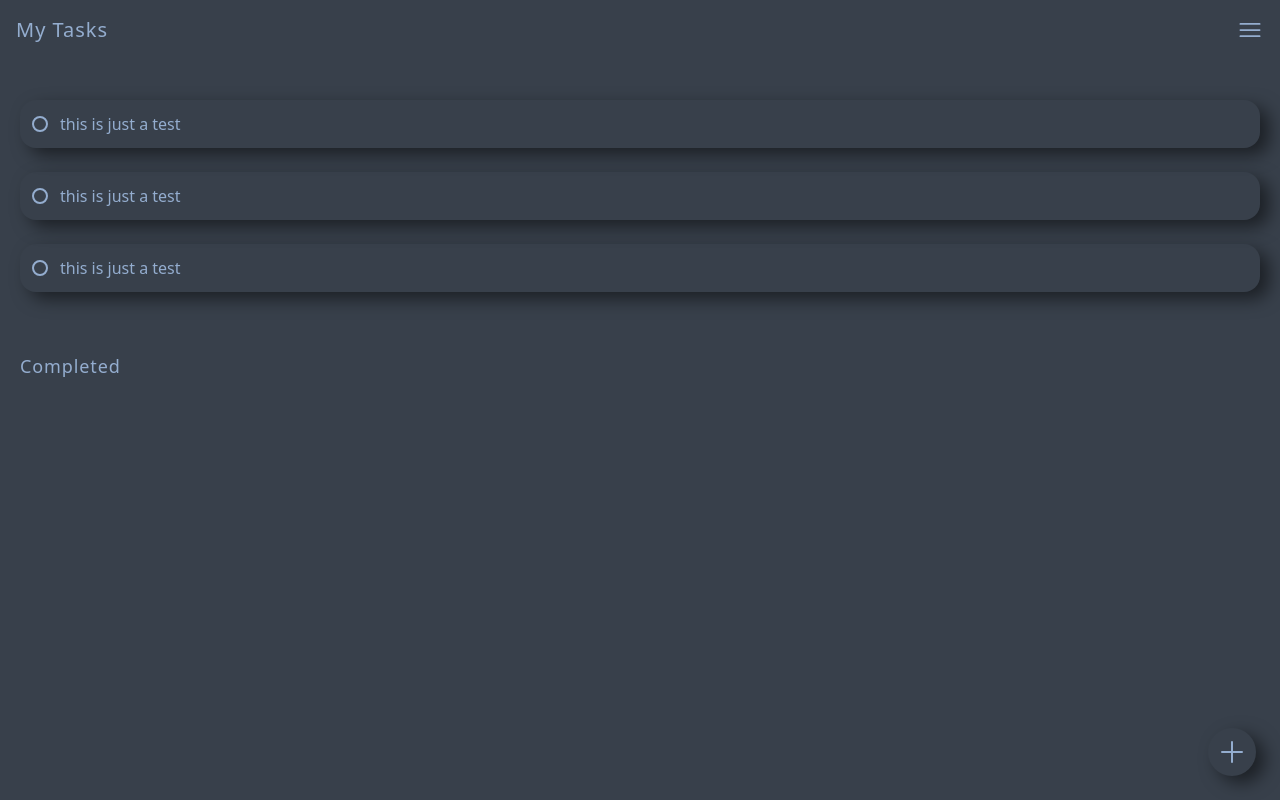
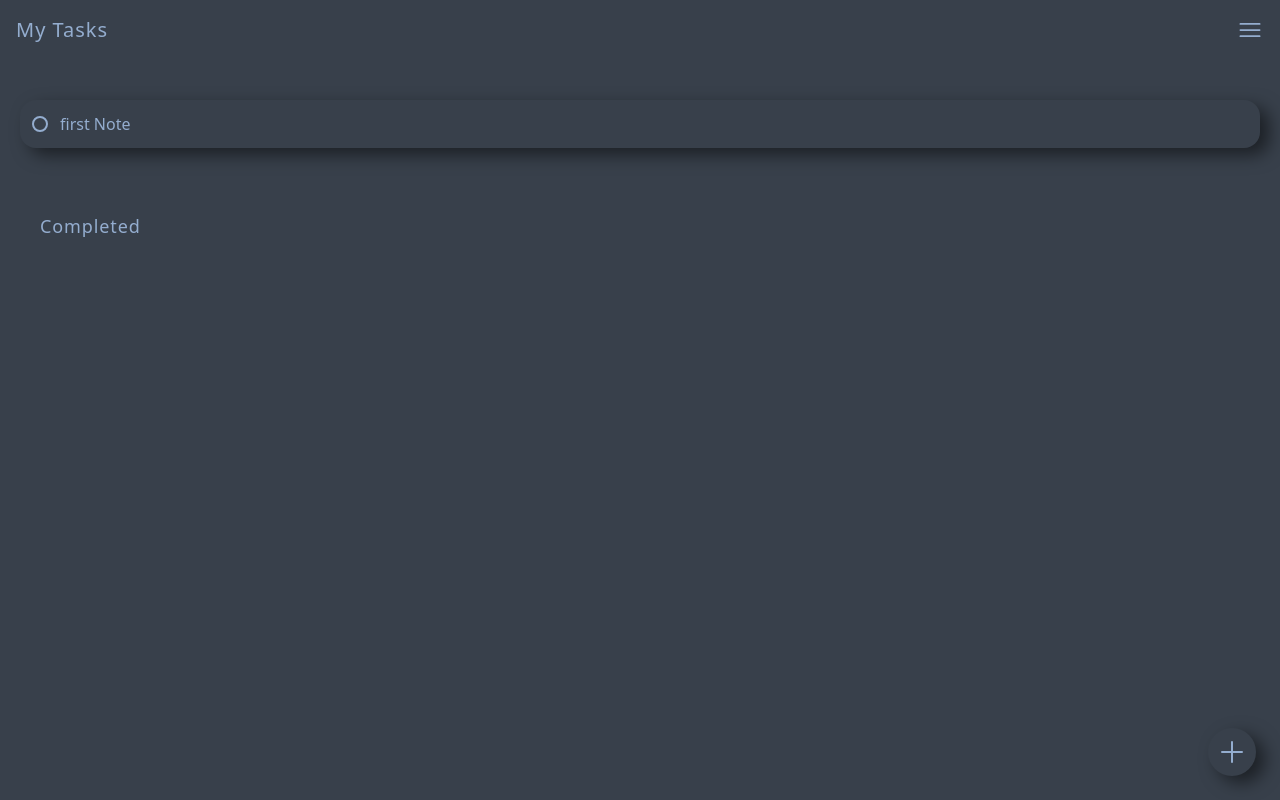
Before and after one commit to AmirHossein-z/todo, a React (Create React App) app: page /tasks in a window 1280 px wide. Built offline with nearby package versions, Linux system fonts and the light colour scheme; data requests are answered from the project's data file.

Commit message:
useGetAllTasks custom hook was added and its props were passed

```diff
--- a/src/App.js
+++ b/src/App.js
@@ -2,16 +2,19 @@ import { Navigate, Route, Routes } from "react-router-dom";
 import { Tasks } from "./components/Tasks";
 import { Header } from "./components/Header";
 import { AddTask } from "./components/AddTask";
-import { useEffect, useState } from "react";
+import { useState } from "react";
+import useGetAllTasks from "./hooks/useGetAllTasks";
 
 const App = () => {
     const [showAddPage, setShowAddPage] = useState(false);
+    const tasks = useGetAllTasks();
+
     return (
         <>
             <Header showAddPage={showAddPage} setShowAddPage={setShowAddPage} />
             <Routes>
                 <Route path="/" element={<Navigate to={"/tasks"} />} />
-                <Route path="/tasks" element={<Tasks />} />
+                <Route path="/tasks" element={<Tasks tasks={tasks} />} />
                 <Route path="/tasks/add" element={<AddTask />} />
             </Routes>
         </>
--- a/src/components/Task.jsx
+++ b/src/components/Task.jsx
@@ -1,12 +1,12 @@
 import { useState } from "react";
 
-export const Task = () => {
+export const Task = ({ title }) => {
     const [taskStatus, setTaskStatus] = useState("normal");
 
     return (
         <div className="text-customText shadow-[9px_7px_17px_rgba(0,0,0,0.5)] rounded-2xl flex items-center p-3 transition-transform duration-200 ease-in active:shadow-[inset_0px_0px_10px_rgba(0,0,0,0.3)] active:translate-y-1">
             <div className="w-4 h-4 rounded-full border-2 border-customText mr-3 cursor-pointer"></div>
-            <h3 className="text-base">this is just a test</h3>
+            <h3 className="text-base">{title}</h3>
         </div>
     );
 };
--- a/src/components/Tasks.jsx
+++ b/src/components/Tasks.jsx
@@ -1,17 +1,17 @@
 import { CompletedTasks } from "./CompletedTasks";
 import { Task } from "./Task";
 
-export const Tasks = () => {
+export const Tasks = ({ tasks }) => {
     return (
         <main>
             <div
                 className={`grid my-5 p-5 items-center gap-y-6 transition-all duration-1000 linear animation animation-appear`}
             >
-                <Task />
-                <Task />
-                <Task />
+                {tasks.map((task) => (
+                    <Task key={task.id} title={task.title} />
+                ))}
+                <CompletedTasks />
             </div>
-            <CompletedTasks />
         </main>
     );
 };
```
